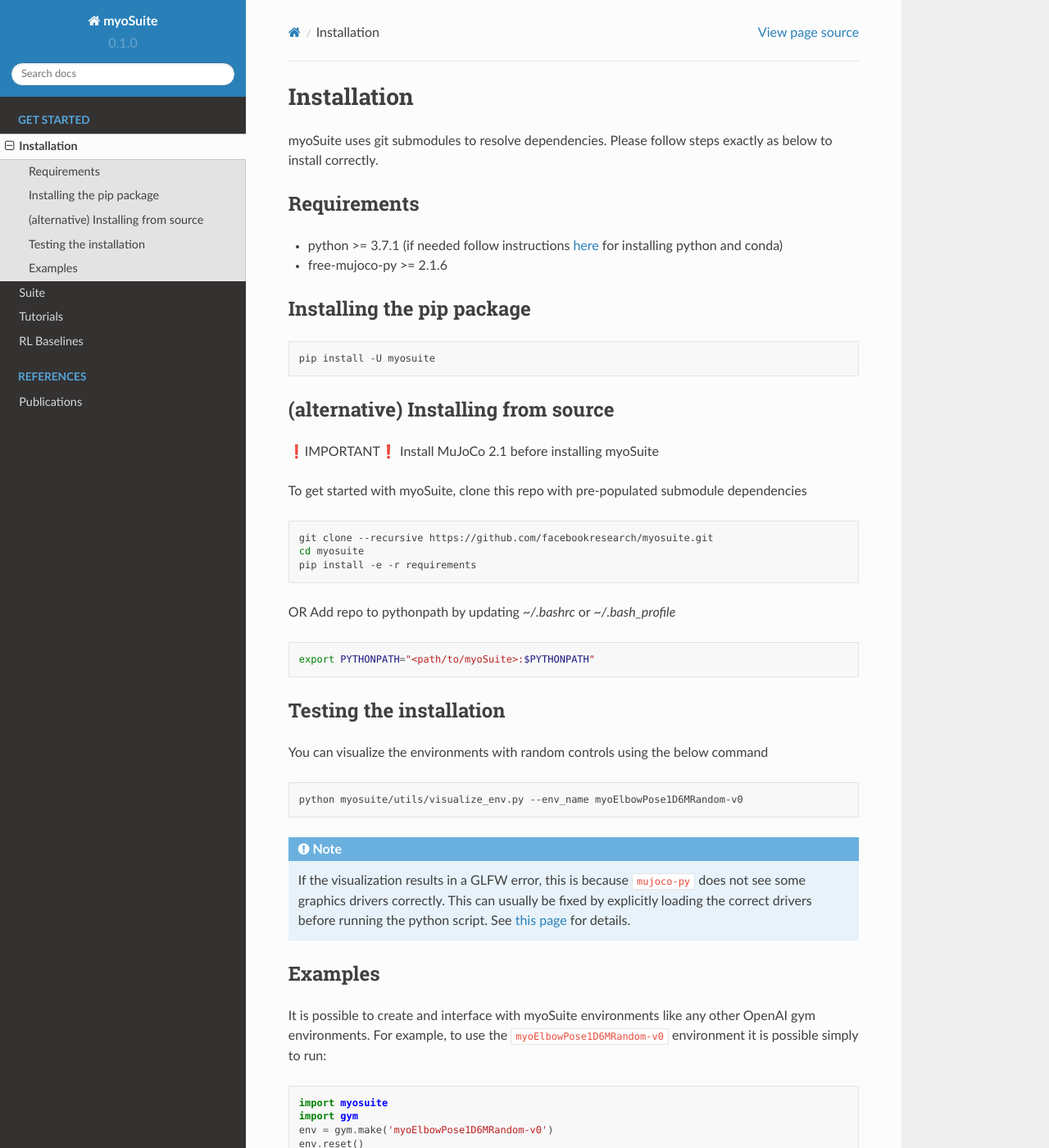
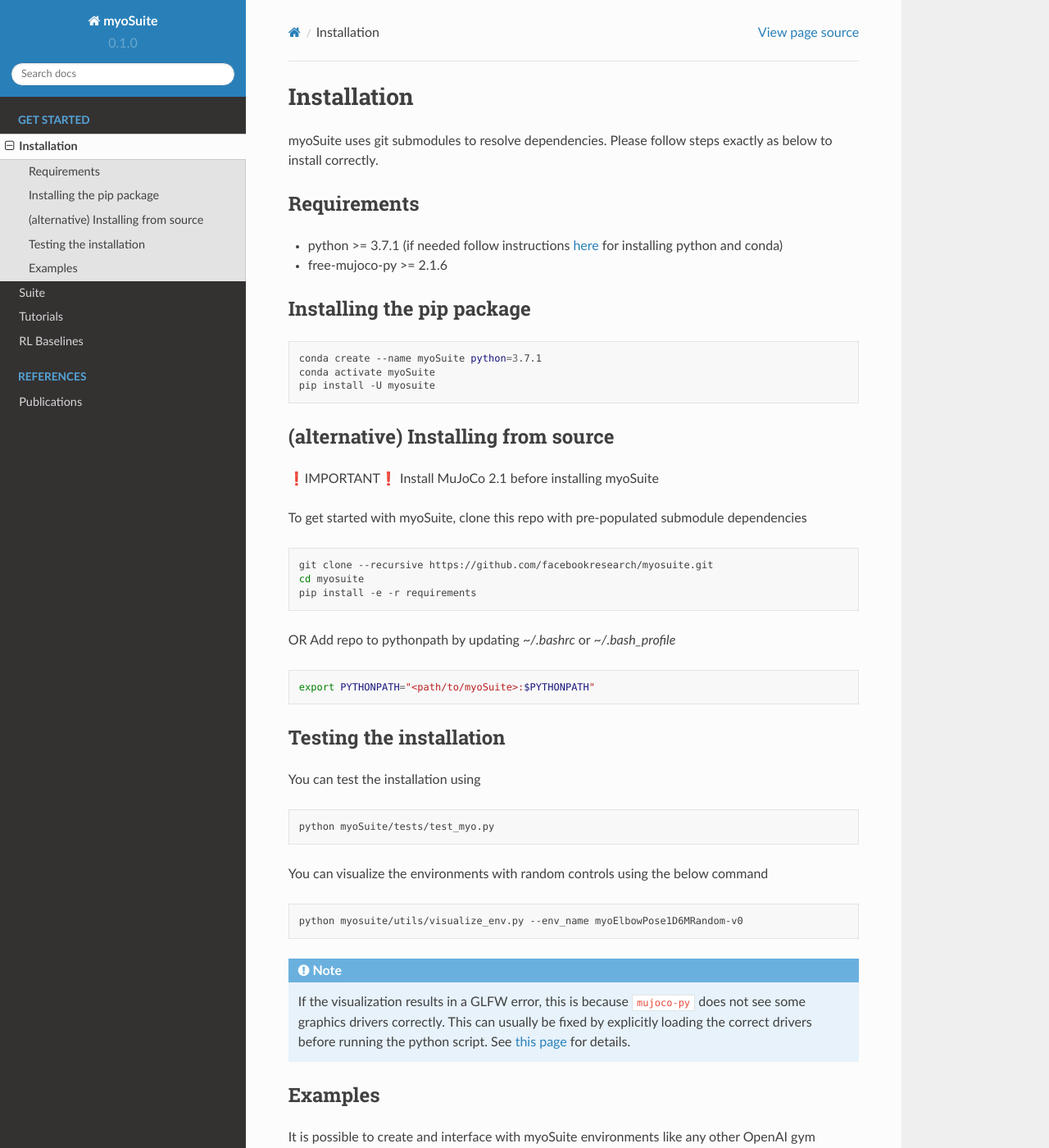
Before and after one commit to MyoHub/myosuite, a Sphinx documentation site: the page built from docs/source/install.rst, in a window 1280 px wide and 1400 px high. Shown: the whole window at 82% size. Built offline with Sphinx 7.4.7 and the Read the Docs theme 2.0.0, drawn with Linux system fonts in a browser that asks for light colours.

Commit message:
edit install info

```diff
--- a/docs/source/install.rst
+++ b/docs/source/install.rst
@@ -17,7 +17,9 @@ Installing the pip package
 
 .. code-block:: bash
 
-	pip install -U myosuite
+   conda create --name myoSuite python=3.7.1
+   conda activate myoSuite
+   pip install -U myosuite
 
 
 (alternative) Installing from source
@@ -40,6 +42,12 @@ OR Add repo to pythonpath by updating `~/.bashrc` or `~/.bash_profile`
 
 Testing the installation
 ~~~~~~~~~~~~~~~~~~~~~~~~
+
+You can test the installation using
+
+.. code-block:: bash
+
+   python myoSuite/tests/test_myo.py
 
 You can visualize the environments with random controls using the below command
 
```
